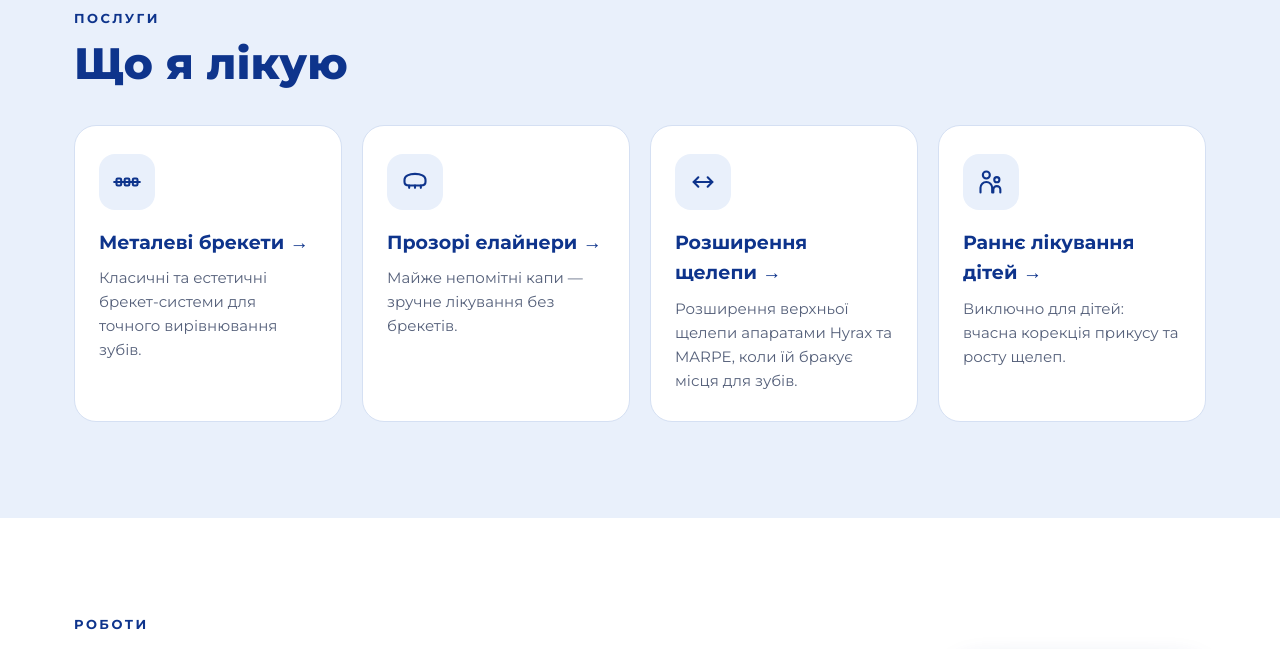
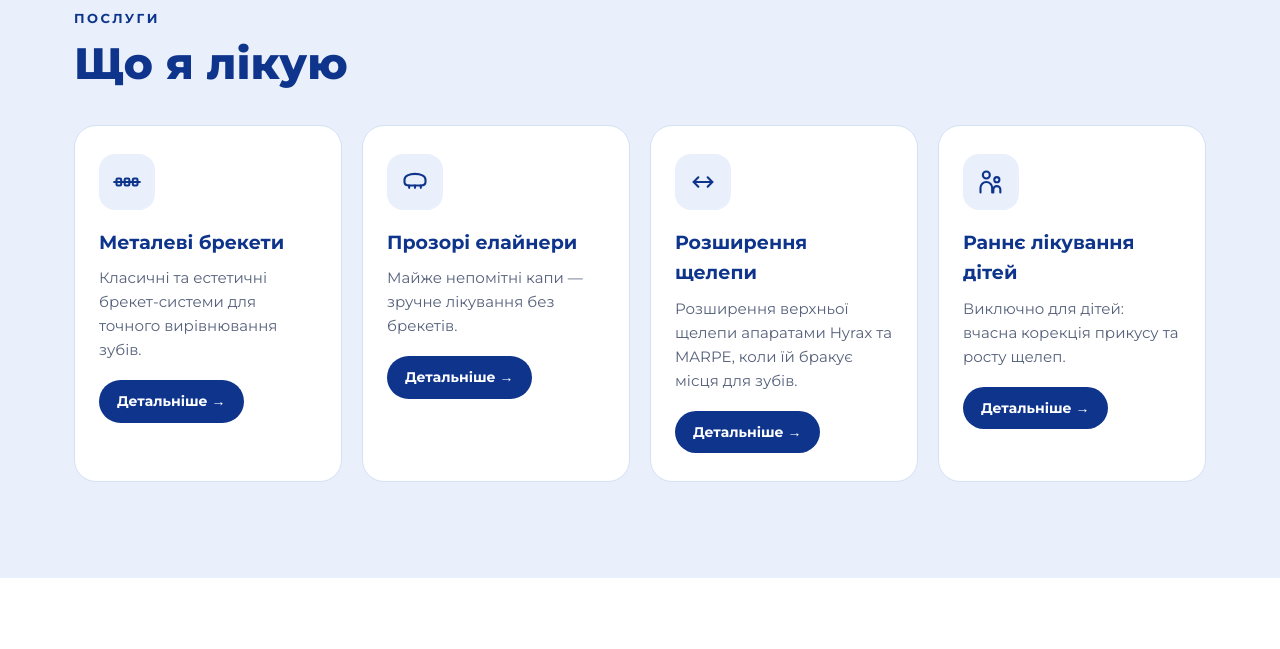
Before and after one commit to aboodm7619-a11y/dr-ibrahim-ali, a plain HTML site: page index.html in a window 1280 px wide. Shown: the part 1740-2389 px from the top of the page. Drawn offline with Linux system fonts and the light colour scheme; no server answers.

Commit message:
Add files via upload

```diff
--- a/index.html
+++ b/index.html
@@ -84,6 +84,8 @@ section{padding:96px 0}
 .card .ic{width:56px;height:56px;border-radius:16px;background:var(--ice);display:flex;align-items:center;justify-content:center;margin-bottom:18px}
 .card h3{margin:0 0 8px;color:var(--navy);font-size:19px}
 .card p{margin:0;color:var(--muted);font-size:15px}
+a.card-link{display:flex;flex-direction:column;text-decoration:none;color:inherit;transition:transform .2s,box-shadow .2s,border-color .2s}a.card-link:hover{transform:translateY(-3px);box-shadow:0 14px 30px rgba(14,52,140,.12);border-color:#9DB5E6}
+.card-more{margin-top:auto;align-self:flex-start;display:inline-flex;align-items:center;gap:6px;background:var(--navy);color:#fff;font-weight:700;font-size:14px;border-radius:999px;padding:10px 18px;margin-top:18px}
 .card.kid{grid-column:1 / -1;display:grid;grid-template-columns:320px 1fr;column-gap:28px;align-items:center}.card.kid .kid-art{grid-row:1 / 3;width:100%;height:auto}.card.kid h3{align-self:end}.card.kid p{align-self:start}
 @media(max-width:980px){.cards{grid-template-columns:1fr 1fr}}
 @media(max-width:700px){.card.kid{grid-template-columns:1fr}.card.kid .kid-art{grid-row:auto;margin-bottom:18px}}
@@ -215,10 +217,10 @@ footer{background:#061538;color:#AFC1E6;padding:56px 0 34px}
 <div class="eyebrow">Послуги</div>
 <h2>Що я лікую</h2>
 <div class="cards">
-<div class="card"><div class="ic"><svg aria-hidden="true" width="28" height="28" viewBox="0 0 24 24" fill="none" stroke="#0E348C" stroke-width="1.8" stroke-linecap="round" stroke-linejoin="round"><rect x="3" y="9" width="4" height="6" rx="1"></rect><rect x="10" y="9" width="4" height="6" rx="1"></rect><rect x="17" y="9" width="4" height="6" rx="1"></rect><path d="M1 12h22"></path></svg></div><h3><a href="/brekety" style="color:inherit;text-decoration:none">Металеві брекети →</a></h3><p>Класичні та естетичні брекет-системи для точного вирівнювання зубів.</p></div>
-<div class="card"><div class="ic"><svg aria-hidden="true" width="28" height="28" viewBox="0 0 24 24" fill="none" stroke="#0E348C" stroke-width="1.8" stroke-linecap="round" stroke-linejoin="round"><path d="M3 10c0-3 4-5 9-5s9 2 9 5v2c0 2-2 3-4 3H7c-2 0-4-1-4-3z"></path><path d="M7 15v2M12 15v2M17 15v2"></path></svg></div><h3><a href="/elainery" style="color:inherit;text-decoration:none">Прозорі елайнери →</a></h3><p>Майже непомітні капи — зручне лікування без брекетів.</p></div>
-<div class="card"><div class="ic"><svg aria-hidden="true" width="28" height="28" viewBox="0 0 24 24" fill="none" stroke="#0E348C" stroke-width="1.8" stroke-linecap="round" stroke-linejoin="round"><path d="M4 12h16"></path><path d="M8 8l-4 4 4 4"></path><path d="M16 8l4 4-4 4"></path></svg></div><h3><a href="/rozshyrennya-shchelepy" style="color:inherit;text-decoration:none">Розширення щелепи →</a></h3><p>Розширення верхньої щелепи апаратами Hyrax та MARPE, коли їй бракує місця для зубів.</p></div>
-<div class="card"><div class="ic"><svg aria-hidden="true" width="28" height="28" viewBox="0 0 24 24" fill="none" stroke="#0E348C" stroke-width="1.8" stroke-linecap="round" stroke-linejoin="round"><circle cx="8" cy="6" r="3"></circle><path d="M3 21v-4a5 5 0 0 1 10 0v4"></path><circle cx="17" cy="10" r="2.2"></circle><path d="M14 21v-2.5a3 3 0 0 1 6 0V21"></path></svg></div><h3><a href="/dytyacha-ortodontiya" style="color:inherit;text-decoration:none">Раннє лікування дітей →</a></h3><p>Виключно для дітей: вчасна корекція прикусу та росту щелеп.</p></div>
+<a class="card card-link" href="/brekety"><div class="ic"><svg aria-hidden="true" width="28" height="28" viewBox="0 0 24 24" fill="none" stroke="#0E348C" stroke-width="1.8" stroke-linecap="round" stroke-linejoin="round"><rect x="3" y="9" width="4" height="6" rx="1"></rect><rect x="10" y="9" width="4" height="6" rx="1"></rect><rect x="17" y="9" width="4" height="6" rx="1"></rect><path d="M1 12h22"></path></svg></div><h3>Металеві брекети</h3><p>Класичні та естетичні брекет-системи для точного вирівнювання зубів.</p><span class="card-more">Детальніше →</span></a>
+<a class="card card-link" href="/elainery"><div class="ic"><svg aria-hidden="true" width="28" height="28" viewBox="0 0 24 24" fill="none" stroke="#0E348C" stroke-width="1.8" stroke-linecap="round" stroke-linejoin="round"><path d="M3 10c0-3 4-5 9-5s9 2 9 5v2c0 2-2 3-4 3H7c-2 0-4-1-4-3z"></path><path d="M7 15v2M12 15v2M17 15v2"></path></svg></div><h3>Прозорі елайнери</h3><p>Майже непомітні капи — зручне лікування без брекетів.</p><span class="card-more">Детальніше →</span></a>
+<a class="card card-link" href="/rozshyrennya-shchelepy"><div class="ic"><svg aria-hidden="true" width="28" height="28" viewBox="0 0 24 24" fill="none" stroke="#0E348C" stroke-width="1.8" stroke-linecap="round" stroke-linejoin="round"><path d="M4 12h16"></path><path d="M8 8l-4 4 4 4"></path><path d="M16 8l4 4-4 4"></path></svg></div><h3>Розширення щелепи</h3><p>Розширення верхньої щелепи апаратами Hyrax та MARPE, коли їй бракує місця для зубів.</p><span class="card-more">Детальніше →</span></a>
+<a class="card card-link" href="/dytyacha-ortodontiya"><div class="ic"><svg aria-hidden="true" width="28" height="28" viewBox="0 0 24 24" fill="none" stroke="#0E348C" stroke-width="1.8" stroke-linecap="round" stroke-linejoin="round"><circle cx="8" cy="6" r="3"></circle><path d="M3 21v-4a5 5 0 0 1 10 0v4"></path><circle cx="17" cy="10" r="2.2"></circle><path d="M14 21v-2.5a3 3 0 0 1 6 0V21"></path></svg></div><h3>Раннє лікування дітей</h3><p>Виключно для дітей: вчасна корекція прикусу та росту щелеп.</p><span class="card-more">Детальніше →</span></a>
 </div>
 
 </div>
```
